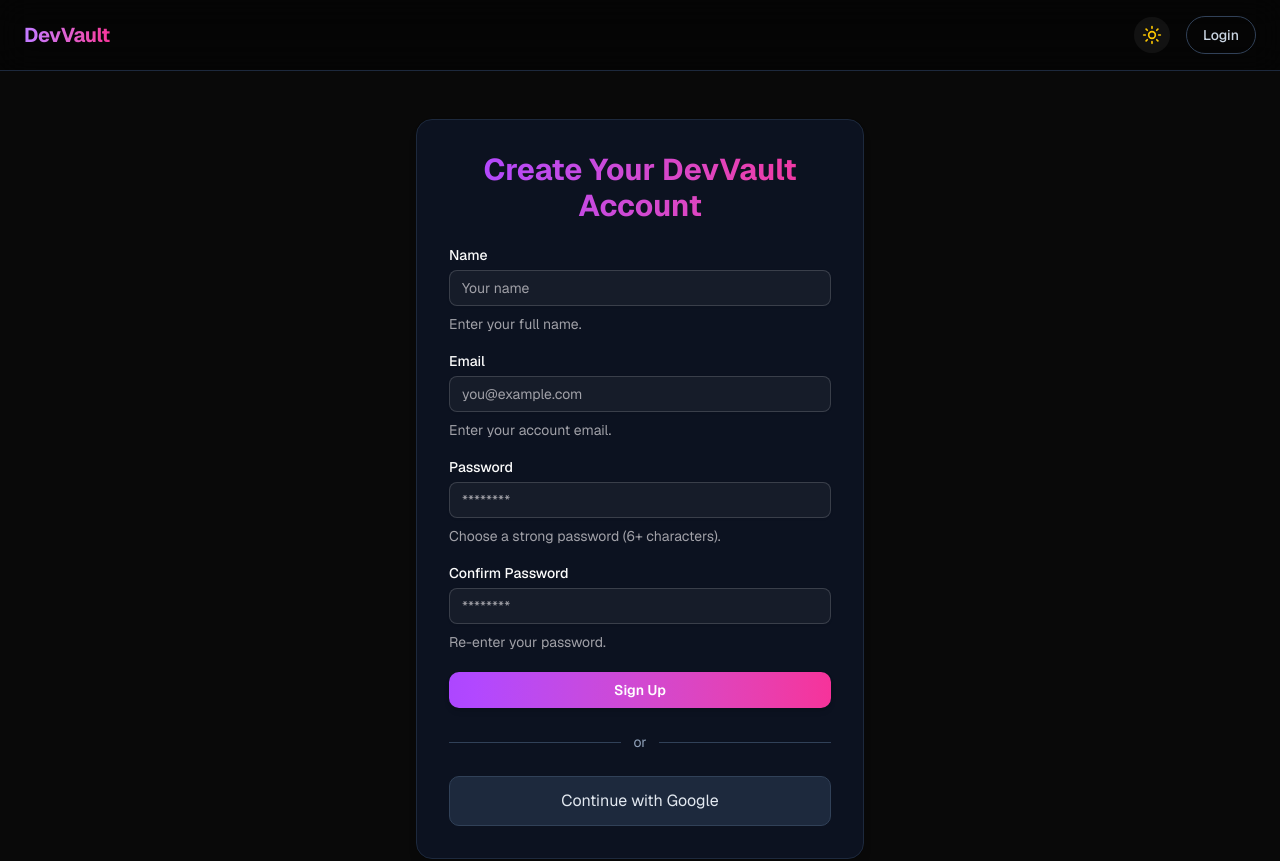
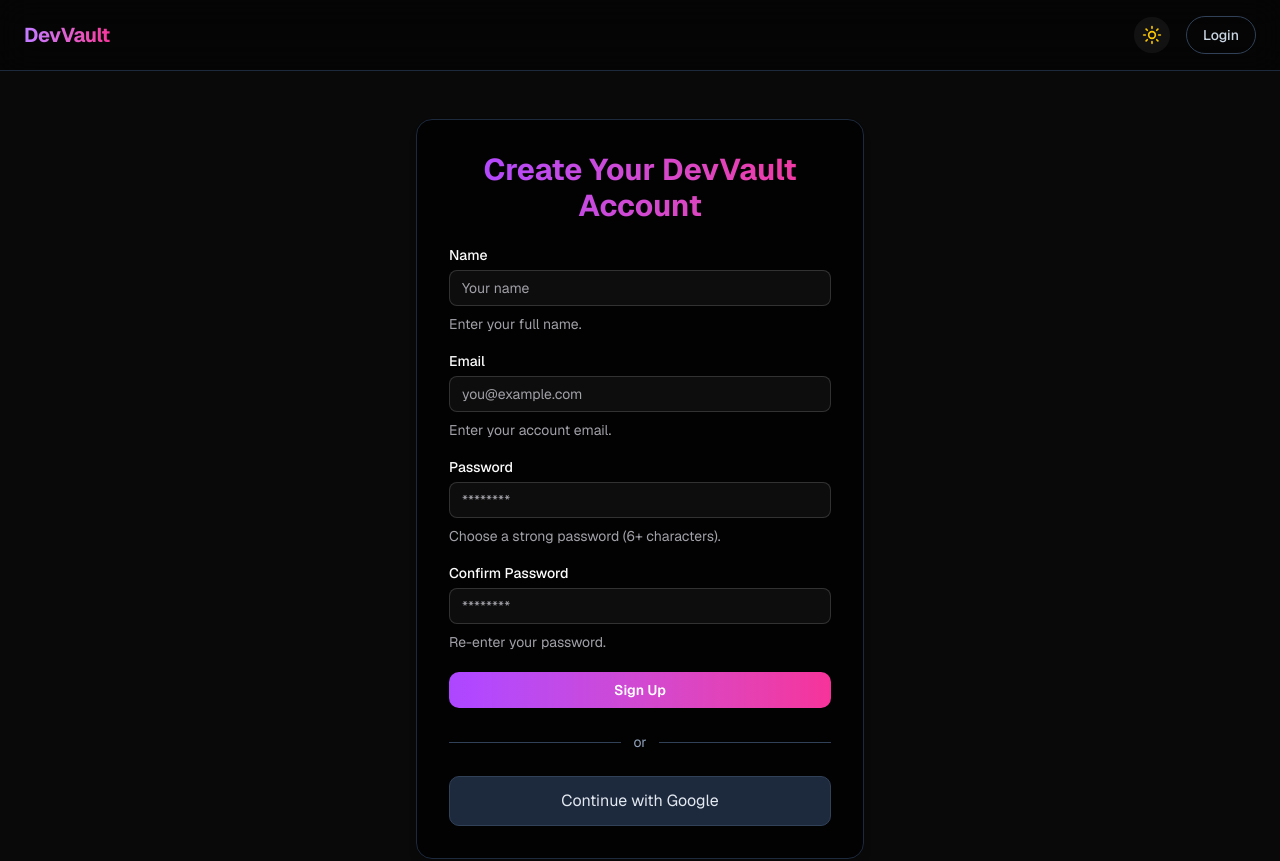
Before and after one commit to akashpradhan-dev/frontend_lib_hub, a Next.js app: page /signup in a window 1280 px wide. Shown: the top 861 px of the page. Built offline with nearby package versions, Linux system fonts and the light colour scheme; no server answers.

Commit message:
change login bg color

```diff
--- a/src/app/(auth)/login/page.tsx
+++ b/src/app/(auth)/login/page.tsx
@@ -83,7 +83,7 @@
 
   return (
     <section className="flex min-h-[90vh] items-center justify-center">
-      <div className="w-full max-w-md rounded-2xl bg-white/70 dark:bg-slate-900/70 backdrop-blur-xl p-8 shadow-xl border border-slate-200 dark:border-slate-800">
+      <div className="w-full max-w-md rounded-2xl bg-white/70 dark:bg-black/70 backdrop-blur-xl p-8 shadow-xl border border-slate-200 dark:border-slate-800">
         {/* Title */}
         <h2 className="text-3xl font-bold text-center mb-6 bg-gradient-to-r from-purple-500 to-pink-500 bg-clip-text text-transparent">
           Login to DevVolt
--- a/src/app/(auth)/signup/page.tsx
+++ b/src/app/(auth)/signup/page.tsx
@@ -79,7 +79,7 @@
 
   return (
     <section className="flex min-h-[90vh] items-center justify-center">
-      <div className="w-full max-w-md rounded-2xl bg-white/70 dark:bg-slate-900/70 backdrop-blur-xl p-8 shadow-xl border border-slate-200 dark:border-slate-800">
+      <div className="w-full max-w-md rounded-2xl bg-white/70 dark:bg-black/70 backdrop-blur-xl p-8 shadow-xl border border-slate-200 dark:border-slate-800">
         {/* Title */}
         <h2 className="text-3xl font-bold text-center mb-6 bg-gradient-to-r from-purple-500 to-pink-500 bg-clip-text text-transparent">
           Create Your DevVault Account
```
